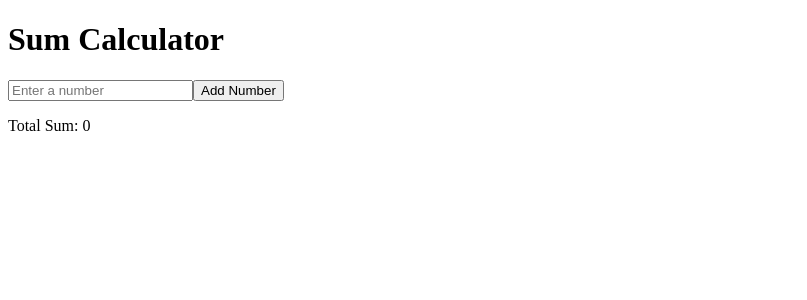
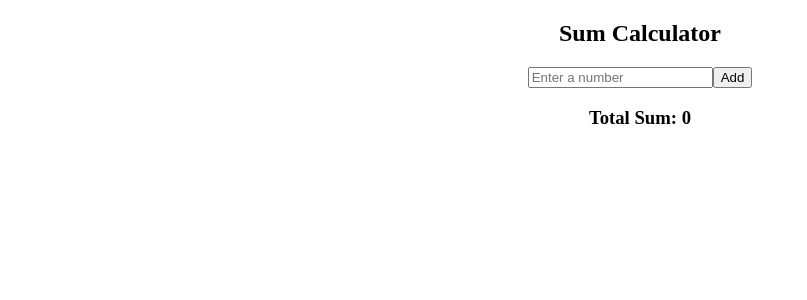
Before and after one commit to acciojob/sum-calculator-satyamjha09, a React app: page / in a window 1280 px wide. Shown: the top 300 px of the page, without its empty margins (0-807 px from the left). Built offline with nearby package versions, Linux system fonts and the light colour scheme.

Commit message:
Done Projects

```diff
--- a/src/components/SumCalculator.js
+++ b/src/components/SumCalculator.js
@@ -1,47 +1,38 @@
-import { useState, useEffect } from "react";
+import React, { useState, useEffect } from "react";
+import "regenerator-runtime/runtime"; // Importing regenerator-runtime to fix async issues
 
 const SumCalculator = () => {
   const [numbers, setNumbers] = useState([]);
   const [sum, setSum] = useState(0);
   const [inputValue, setInputValue] = useState("");
 
+  useEffect(() => {
+    setSum(numbers.reduce((acc, num) => acc + num, 0));
+  }, [numbers]);
+
   const handleInputChange = (e) => {
     setInputValue(e.target.value);
   };
 
-  const addNumber = () => {
-    if (!isNaN(inputValue) && inputValue.trim() !== "") {
-      setNumbers((prevNumbers) => [...prevNumbers, parseInt(inputValue)]);
+  const handleAddNumber = () => {
+    const num = parseFloat(inputValue);
+    if (!isNaN(num)) {
+      setNumbers((prevNumbers) => [...prevNumbers, num]);
       setInputValue("");
     }
   };
 
-  useEffect(() => {
-    const total = numbers.reduce((acc, num) => acc + num, 0);
-    setSum(total);
-  }, [numbers]);
-
   return (
-    <div>
-      <h1 >
-        Sum Calculator
-      </h1>
+    <div style={{ textAlign: "center", marginTop: "20px" }}>
+      <h2>Sum Calculator</h2>
       <input
         type="number"
         value={inputValue}
         onChange={handleInputChange}
         placeholder="Enter a number"
-        data-cy="number-input"
       />
-      <button
-        onClick={addNumber}
-        data-cy="add-button"
-      >
-        Add Number
-      </button>
-      <p data-cy="total-sum" >
-        Total Sum: {sum}
-      </p>
+      <button onClick={handleAddNumber}>Add</button>
+      <h3>Total Sum: {sum}</h3>
     </div>
   );
 };
```
